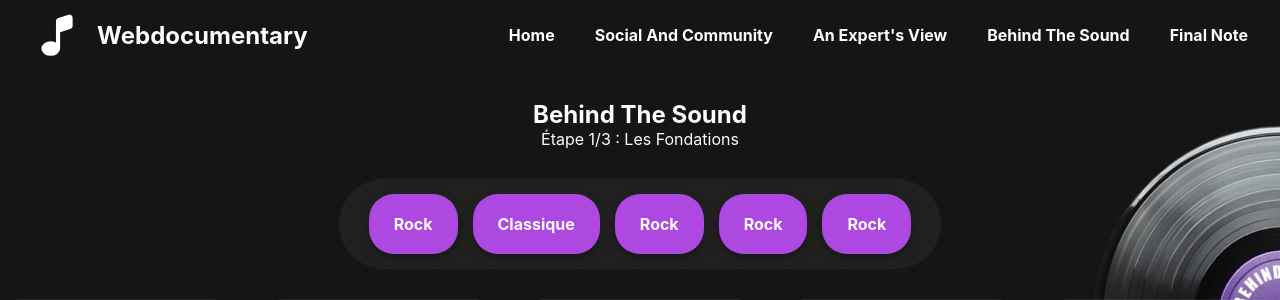
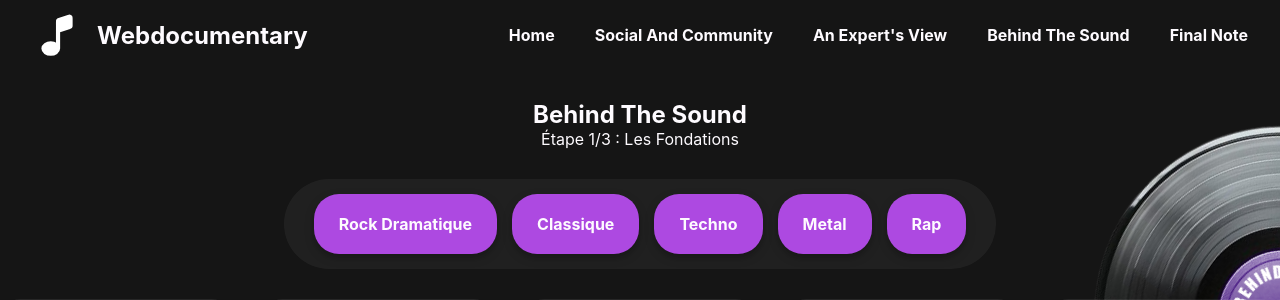
Before and after one commit to yo4556/Sae302, a PHP site: page /game.php in a window 1280 px wide. Shown: the top 300 px of the page. Run offline with PHP 8.4, Linux system fonts and the light colour scheme; style sheets or scripts are compiled from the project's sources.

Commit message:
Game fonctionnality Final

```diff
--- a/game.php
+++ b/game.php
@@ -15,35 +15,35 @@
         <div class="game-step active" id="step-1">
             <p class="description">Étape 1/3 : Les Fondations</p>
             <div class="music-tags">
-                <div class="tag" draggable="true" data-style="rock">Rock</div>
+                <div class="tag" draggable="true" data-style="rock">Rock Dramatique</div>
                 <div class="tag" draggable="true" data-style="classique">Classique</div>
-                <div class="tag" draggable="true" data-style="rock">Rock</div>
-                <div class="tag" draggable="true" data-style="rock">Rock</div>
-                <div class="tag" draggable="true" data-style="rock">Rock</div>
+                <div class="tag" draggable="true" data-style="techno">Techno</div>
+                <div class="tag" draggable="true" data-style="metal">Metal</div>
+                <div class="tag" draggable="true" data-style="rap">Rap</div>
             </div>
             <div class="characters-grid">
-                <div class="char-card" data-answer="rock">
-                    <div class="char-img"><img src="img/perso1.png"></div>
+                <div class="char-card" data-answer="classique">
+                    <div class="char-img"><img src="img/trad.png"></div>
                     <div class="drop-zone"><span>Déposez ici</span></div>
                     <div class="explanation">Le Rock est né dans les années 50, mélangeant blues et country.</div>
                 </div>
-                <div class="char-card" data-answer="classique">
-                    <div class="char-img"><img src="img/perso2.png"></div>
+                <div class="char-card" data-answer="rock">
+                    <div class="char-img"><img src="img/goth.png"></div>
                     <div class="drop-zone"><span>Déposez ici</span></div>
                     <div class="explanation">La musique classique désigne un répertoire savant ancré dans l'histoire européenne.</div>
                 </div>
-                <div class="char-card" data-answer="classique">
-                    <div class="char-img"><img src="img/perso2.png"></div>
+                <div class="char-card" data-answer="rap">
+                    <div class="char-img"><img src="img/rap.png"></div>
                     <div class="drop-zone"><span>Déposez ici</span></div>
                     <div class="explanation">La musique classique désigne un répertoire savant ancré dans l'histoire européenne.</div>
                 </div>
-                <div class="char-card" data-answer="classique">
-                    <div class="char-img"><img src="img/perso2.png"></div>
+                <div class="char-card" data-answer="metal">
+                    <div class="char-img"><img src="img/metal.png"></div>
                     <div class="drop-zone"><span>Déposez ici</span></div>
                     <div class="explanation">La musique classique désigne un répertoire savant ancré dans l'histoire européenne.</div>
                 </div>
-                <div class="char-card" data-answer="classique">
-                    <div class="char-img"><img src="img/perso2.png"></div>
+                <div class="char-card" data-answer="techno">
+                    <div class="char-img"><img src="img/techno.png"></div>
                     <div class="drop-zone"><span>Déposez ici</span></div>
                     <div class="explanation">La musique classique désigne un répertoire savant ancré dans l'histoire européenne.</div>
                 </div>
@@ -59,33 +59,33 @@
             <div class="music-tags">
                 <div class="tag" draggable="true" data-style="rap">Rap</div>
                 <div class="tag" draggable="true" data-style="techno">Techno</div>
-                <div class="tag" draggable="true" data-style="rock">Rock</div>
-                <div class="tag" draggable="true" data-style="rock">Rock</div>
-                <div class="tag" draggable="true" data-style="rock">Rock</div>
+                <div class="tag" draggable="true" data-style="rock">Rock Dramatique</div>
+                <div class="tag" draggable="true" data-style="metal">Metal</div>
+                <div class="tag" draggable="true" data-style="classique">Classique</div>
             </div>
             <div class="characters-grid">
-                <div class="char-card" data-answer="rap">
-                    <div class="char-img"><img src="img/perso4.png"></div>
+                <div class="char-card" data-answer="metal">
+                    <div class="char-img"><img src="img/trad.png"></div>
                     <div class="drop-zone"><span>Déposez ici</span></div>
                     <div class="explanation">Le Rap est une forme d'expression vocale appartenant au mouvement hip-hop.</div>
                 </div>
-                <div class="char-card" data-answer="techno">
-                    <div class="char-img"><img src="img/perso5.png"></div>
+                <div class="char-card" data-answer="rap">
+                    <div class="char-img"><img src="img/goth.png"></div>
+                    <div class="drop-zone"><span>Déposez ici</span></div>
+                    <div class="explanation">La Techno est née à Detroit, utilisant des synthétiseurs et des boîtes à rythmes.</div>
+                </div>
+                <div class="char-card" data-answer="classique">
+                    <div class="char-img"><img src="img/rap.png"></div>
                     <div class="drop-zone"><span>Déposez ici</span></div>
                     <div class="explanation">La Techno est née à Detroit, utilisant des synthétiseurs et des boîtes à rythmes.</div>
                 </div>
                 <div class="char-card" data-answer="techno">
-                    <div class="char-img"><img src="img/perso5.png"></div>
+                    <div class="char-img"><img src="img/metal.png"></div>
                     <div class="drop-zone"><span>Déposez ici</span></div>
                     <div class="explanation">La Techno est née à Detroit, utilisant des synthétiseurs et des boîtes à rythmes.</div>
                 </div>
-                <div class="char-card" data-answer="techno">
-                    <div class="char-img"><img src="img/perso5.png"></div>
-                    <div class="drop-zone"><span>Déposez ici</span></div>
-                    <div class="explanation">La Techno est née à Detroit, utilisant des synthétiseurs et des boîtes à rythmes.</div>
-                </div>
-                <div class="char-card" data-answer="techno">
-                    <div class="char-img"><img src="img/perso5.png"></div>
+                <div class="char-card" data-answer="rock">
+                    <div class="char-img"><img src="img/techno.png"></div>
                     <div class="drop-zone"><span>Déposez ici</span></div>
                     <div class="explanation">La Techno est née à Detroit, utilisant des synthétiseurs et des boîtes à rythmes.</div>
                 </div>
@@ -99,35 +99,35 @@
         <div class="game-step" id="step-3">
             <p class="description">Étape 3/3 : La Puissance</p>
             <div class="music-tags">
-                <div class="tag" draggable="true" data-style="metal">Métal</div>
-                <div class="tag" draggable="true" data-style="rock">Rock</div>
-                <div class="tag" draggable="true" data-style="rock">Rock</div>
-                <div class="tag" draggable="true" data-style="rock">Rock</div>
-                <div class="tag" draggable="true" data-style="rock">Rock</div>
+                <div class="tag" draggable="true" data-style="metal">Métalcore</div>
+                <div class="tag" draggable="true" data-style="rap">Hip-Hop</div>
+                <div class="tag" draggable="true" data-style="emo">Emo Rap</div>
+                <div class="tag" draggable="true" data-style="break">Breakcore</div>
+                <div class="tag" draggable="true" data-style="speed">Speedcore</div>
             </div>
             <div class="characters-grid">
-                <div class="char-card" data-answer="metal">
-                    <div class="char-img"><img src="img/perso6.png"></div>
+                <div class="char-card" data-answer="speed">
+                    <div class="char-img2"><img src="img/etan_vous.png"></div>
                     <div class="drop-zone"><span>Déposez ici</span></div>
                     <div class="explanation">Le Heavy Metal se caractérise par des guitares saturées et des rythmes denses.</div>
                 </div>
                 <div class="char-card" data-answer="metal">
-                    <div class="char-img"><img src="img/perso6.png"></div>
+                    <div class="char-img2"><img src="img/hugo_vous.png"></div>
                     <div class="drop-zone"><span>Déposez ici</span></div>
                     <div class="explanation">Le Heavy Metal se caractérise par des guitares saturées et des rythmes denses.</div>
                 </div>
-                <div class="char-card" data-answer="metal">
-                    <div class="char-img"><img src="img/perso6.png"></div>
+                <div class="char-card" data-answer="break">
+                    <div class="char-img2"><img src="img/lauren_vous.png"></div>
                     <div class="drop-zone"><span>Déposez ici</span></div>
                     <div class="explanation">Le Heavy Metal se caractérise par des guitares saturées et des rythmes denses.</div>
                 </div>
-                <div class="char-card" data-answer="metal">
-                    <div class="char-img"><img src="img/perso6.png"></div>
+                <div class="char-card" data-answer="emo">
+                    <div class="char-img2"><img src="img/enzo_vous.png"></div>
                     <div class="drop-zone"><span>Déposez ici</span></div>
                     <div class="explanation">Le Heavy Metal se caractérise par des guitares saturées et des rythmes denses.</div>
                 </div>
-                <div class="char-card" data-answer="metal">
-                    <div class="char-img"><img src="img/perso6.png"></div>
+                <div class="char-card" data-answer="rap">
+                    <div class="char-img2"><img src="img/yoan_vous.png"></div>
                     <div class="drop-zone"><span>Déposez ici</span></div>
                     <div class="explanation">Le Heavy Metal se caractérise par des guitares saturées et des rythmes denses.</div>
                 </div>
```
Also changed, not shown: _game.scss (added, +151 -0 lines), img/enzo_vous.png (added), img/etan_vous.png (added), img/goth.png (added), img/hugo_vous.png (added), img/lauren_vous.png (added), img/metal.png (added), img/rap.png (added), img/techno.png (added), img/trad.png (added), img/yoan_vous.png (added).
